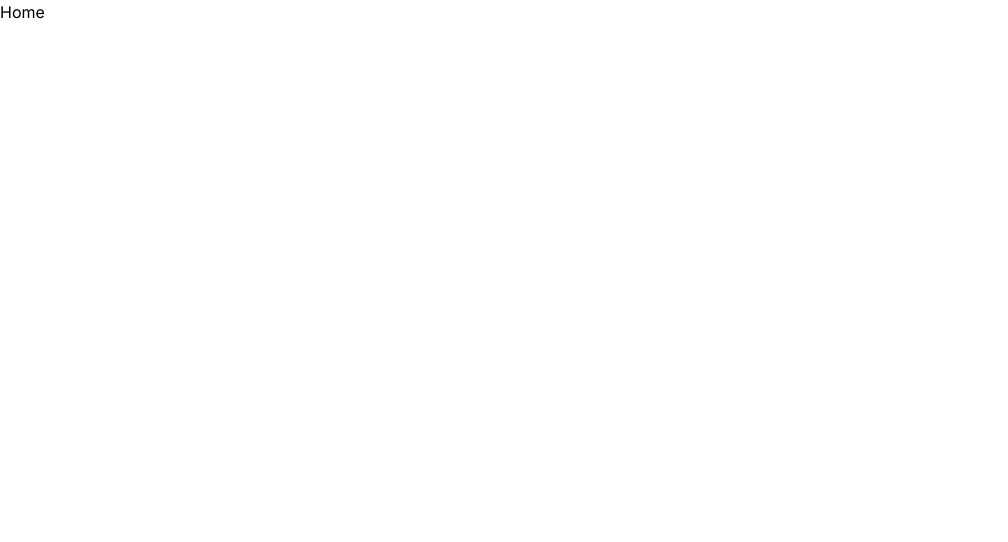
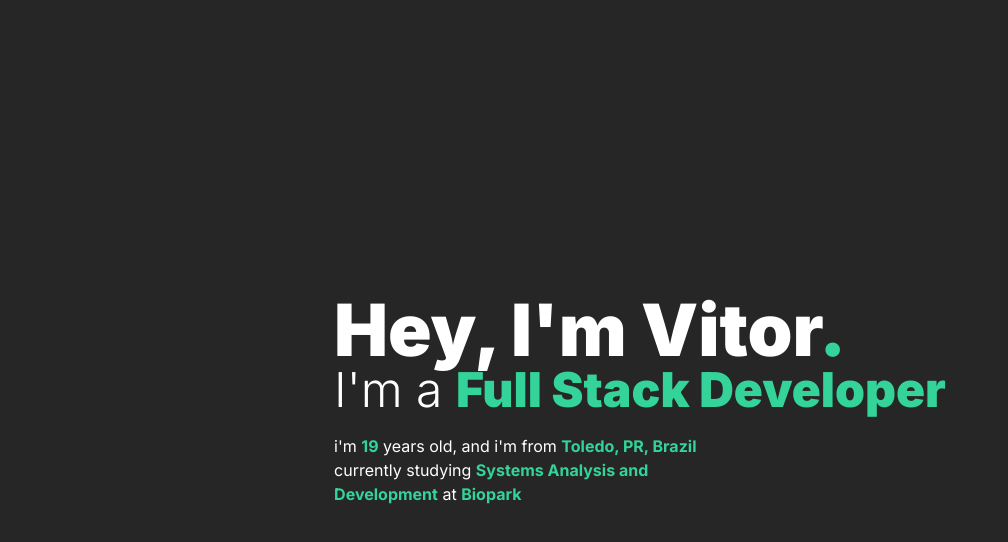
Before and after one commit to Crautor/Portfolio, a Next.js app: page / in a window 1280 px wide. Shown: the top 542 px of the page, without its empty margins (0-1008 px from the left). Built offline with nearby package versions, Linux system fonts and the light colour scheme.

Commit message:
feat: initial page with some informations about me and my actual age is getting from a script (will always be automatically updated)

```diff
--- a/src/app/page.jsx
+++ b/src/app/page.jsx
@@ -1,7 +1,12 @@
 import React from 'react';
+import InitialScreen from '@/components/InitialScreen';
 
 const Home = () => {
-  return <div>Home</div>;
+  return (
+    <div className='h-screen w-full bg-neutral-200'>
+      <InitialScreen />
+    </div>
+  );
 };
 
 export default Home;
--- /dev/null
+++ b/src/components/InitialScreen/index.jsx
@@ -0,0 +1,42 @@
+import React from 'react';
+
+
+
+
+// Components
+import actualAge from '@/utils/actualAge';
+
+
+const index = () => {
+  return (
+    <div className='w-full h-screen bg-neutral-800 flex flex-col items-center justify-center'>
+      <div className='flex flex-col gap-5'>
+        <div className='flex flex-col'>
+          <h1 className='text-white font-black text-7xl'>
+            Hey, I'm Vitor<span className='text-emerald-400'>.</span>
+          </h1>
+          <h2 className='text-white font-light text-5xl'>
+            I'm a{' '}
+            <span className='text-emerald-400 font-black'>
+              Full Stack Developer
+            </span>
+          </h2>
+        </div>
+        <div className='flex w-96 '>
+          <h3 className='text-white'>
+            i'm <span className='text-emerald-400 font-bold'>{actualAge()}</span>{' '}
+            years old, and i'm from{' '}
+            <span className='text-emerald-400 font-bold'>Toledo, PR, Brazil</span>{' '}
+            currently studying{' '}
+            <span className='text-emerald-400 font-bold'>
+              Systems Analysis and Development
+            </span>{' '}
+            at <span className='text-emerald-400 font-bold'>Biopark</span>
+          </h3>
+        </div>
+      </div>
+    </div>
+  );
+};
+
+export default index;
--- /dev/null
+++ b/src/utils/actualAge.js
@@ -0,0 +1,11 @@
+export default function actualAge() {
+  const bornDate = new Date('2005-01-28');
+  const today = new Date();
+
+  const bornYear = bornDate.getFullYear();
+  const todayYear = today.getFullYear();
+
+  const diff = todayYear - bornYear;
+
+  return diff;
+}
```
Also changed, not shown: src/app/layout.jsx (+6 -6 lines).
